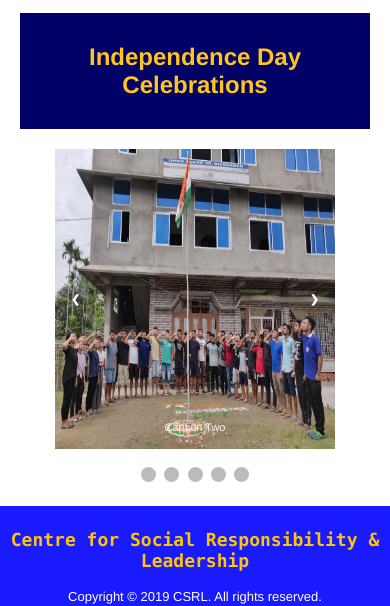
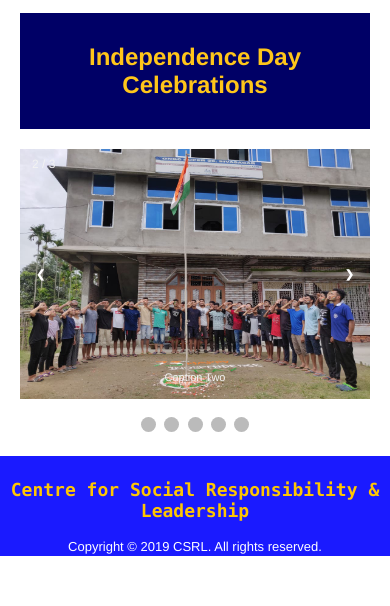
Before and after one commit to wilfredarin-test/a, a plain HTML site: page index.html in a window 390 px wide. Shown: the part 4860-5466 px from the top of the page. After the commit the page ends 5416 px from the top, so only its background shows below. Drawn offline with Linux system fonts and the light colour scheme.

Commit message:
Update a.css

```diff
--- a/a.css
+++ b/a.css
@@ -97,14 +97,14 @@
   to {opacity: 1}
 }
 /* On smaller screens, decrease text size */
-@media only screen and (max-width: 500px) {
+@media only screen and (max-width: 650px) {
   .prev, .next,.text {font-size: 11px}
 
   .slideshow-container {
-  width:80%;
+  width:350px;
   position: relative;
   margin: auto;
-  height: 300px;
+  height: 250px;
 }
 
 
```
